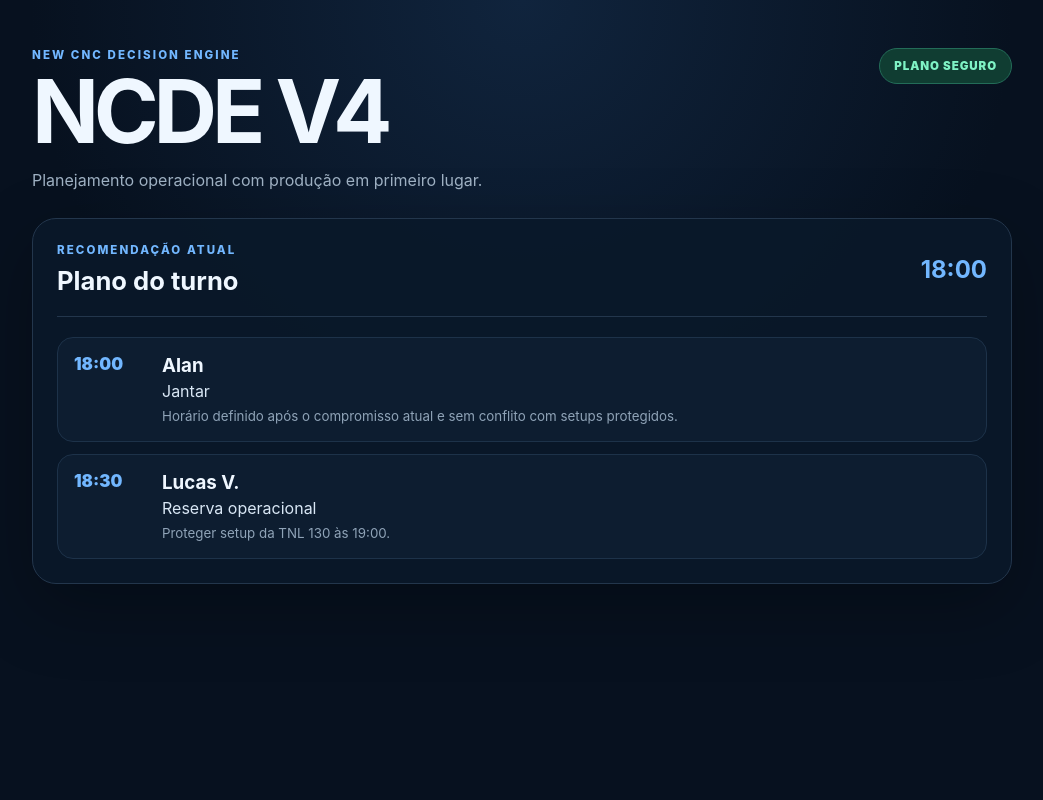
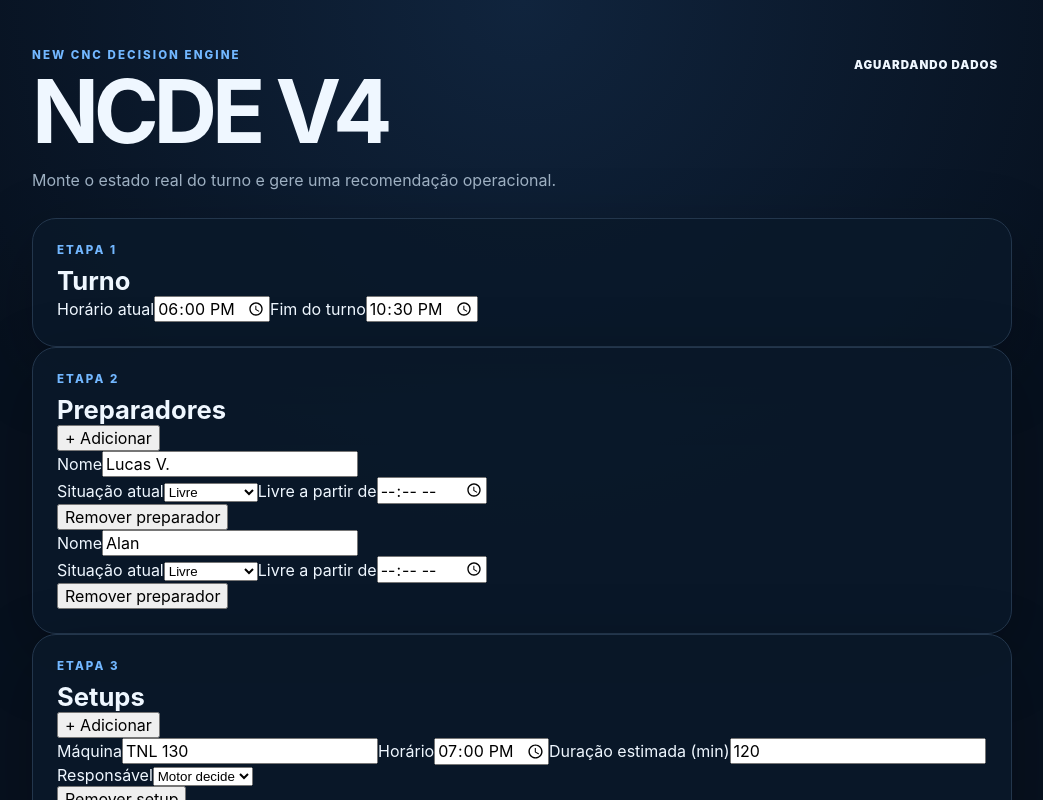
Before and after one commit to lucasvenancio0110/ncde-v4, a React (Vite) app: page / in a window 1280 px wide. Shown: the top 800 px of the page, without its empty margins (118-1161 px from the left). Built offline with nearby package versions, Linux system fonts and the light colour scheme.

Commit message:
feat: replace demo screen with editable shift planner

```diff
--- a/src/App.tsx
+++ b/src/App.tsx
@@ -1,22 +1,131 @@
-import { useMemo } from 'react';
+import { useMemo, useState } from 'react';
+import { validateFactoryState } from './core/draft';
 import { planShift } from './core/planner';
-import type { FactoryState } from './domain/types';
+import type { FactoryState, PlanningResult, PreparadorStatus } from './domain/types';
 import './styles.css';
 
-const demoState: FactoryState = {
+const initialState: FactoryState = {
   agora: '18:00',
   fimTurno: '22:30',
   preparadores: [
     { id: 'lucas', nome: 'Lucas V.', status: 'livre', jantarConcluido: false },
     { id: 'alan', nome: 'Alan', status: 'livre', jantarConcluido: false },
-    { id: 'gabriel', nome: 'Gabriel', status: 'ajuste', jantarConcluido: false },
   ],
-  setups: [{ id: 'setup-130', maquina: 'TNL 130', horario: '19:00', duracaoEstimadaMin: 120, prioridade: 'alta' }],
+  setups: [
+    {
+      id: 'setup-130',
+      maquina: 'TNL 130',
+      horario: '19:00',
+      duracaoEstimadaMin: 120,
+      prioridade: 'alta',
+    },
+  ],
 };
 
+const statuses: { value: PreparadorStatus; label: string }[] = [
+  { value: 'livre', label: 'Livre' },
+  { value: 'ajuste', label: 'Em ajuste' },
+  { value: 'setup', label: 'Em setup' },
+  { value: 'revezamento', label: 'Revezando' },
+  { value: 'jantar', label: 'No jantar' },
+  { value: 'reservado', label: 'Reservado' },
+  { value: 'indisponivel', label: 'Indisponível' },
+];
+
 export default function App() {
-  const result = useMemo(() => planShift(demoState), []);
-  const preparadores = new Map(demoState.preparadores.map((person) => [person.id, person]));
+  const [factory, setFactory] = useState<FactoryState>(initialState);
+  const [result, setResult] = useState<PlanningResult | null>(null);
+  const [formErrors, setFormErrors] = useState<string[]>([]);
+
+  const preparadores = useMemo(
+    () => new Map(factory.preparadores.map((person) => [person.id, person])),
+    [factory.preparadores],
+  );
+
+  function updatePreparador(id: string, field: 'nome' | 'status' | 'compromissoAte', value: string) {
+    setResult(null);
+    setFactory((current) => ({
+      ...current,
+      preparadores: current.preparadores.map((person) =>
+        person.id === id
+          ? {
+              ...person,
+              [field]: value || undefined,
+            }
+          : person,
+      ),
+    }));
+  }
+
+  function addPreparador() {
+    const id = `preparador-${Date.now()}`;
+    setResult(null);
+    setFactory((current) => ({
+      ...current,
+      preparadores: [
+        ...current.preparadores,
+        { id, nome: '', status: 'livre', jantarConcluido: false },
+      ],
+    }));
+  }
+
+  function removePreparador(id: string) {
+    setResult(null);
+    setFactory((current) => ({
+      ...current,
+      preparadores: current.preparadores.filter((person) => person.id !== id),
+      setups: current.setups.map((setup) =>
+        setup.responsavelId === id ? { ...setup, responsavelId: undefined } : setup,
+      ),
+    }));
+  }
+
+  function addSetup() {
+    const id = `setup-${Date.now()}`;
+    setResult(null);
+    setFactory((current) => ({
+      ...current,
+      setups: [
+        ...current.setups,
+        {
+          id,
+          maquina: '',
+          horario: current.agora,
+          duracaoEstimadaMin: 120,
+          prioridade: 'alta',
+        },
+      ],
+    }));
+  }
+
+  function updateSetup(id: string, field: string, value: string) {
+    setResult(null);
+    setFactory((current) => ({
+      ...current,
+      setups: current.setups.map((setup) => {
+        if (setup.id !== id) return setup;
+        if (field === 'duracaoEstimadaMin') {
+          return { ...setup, duracaoEstimadaMin: Number(value) };
+        }
+        return { ...setup, [field]: value || undefined };
+      }),
+    }));
+  }
+
+  function removeSetup(id: string) {
+    setResult(null);
+    setFactory((current) => ({ ...current, setups: current.setups.filter((setup) => setup.id !== id) }));
+  }
+
+  function generatePlan() {
+    const validation = validateFactoryState(factory);
+    setFormErrors(validation.errors);
+    if (!validation.valid) {
+      setResult(null);
+      return;
+    }
+    setResult(planShift(factory));
+  }
 
   return (
     <main className="shell">
@@ -24,23 +133,186 @@ export default function App() {
         <div>
           <p className="eyebrow">NEW CNC DECISION ENGINE</p>
           <h1>NCDE V4</h1>
-          <p className="subtitle">Planejamento operacional com produção em primeiro lugar.</p>
+          <p className="subtitle">Monte o estado real do turno e gere uma recomendação operacional.</p>
         </div>
-        <span className={`status ${result.valid ? 'ok' : 'risk'}`}>
-          {result.valid ? 'PLANO SEGURO' : 'AÇÃO NECESSÁRIA'}
+        <span className={`status ${result?.valid ? 'ok' : result ? 'risk' : 'idle'}`}>
+          {result ? (result.valid ? 'PLANO SEGURO' : 'AÇÃO NECESSÁRIA') : 'AGUARDANDO DADOS'}
         </span>
       </header>
 
-      <section className="panel">
+      <section className="workspace">
+        <div className="editor-column">
+          <section className="panel form-panel">
+            <div className="section-heading">
+              <div>
+                <p className="eyebrow">ETAPA 1</p>
+                <h2>Turno</h2>
+              </div>
+            </div>
+            <div className="form-grid two-columns">
+              <label>
+                Horário atual
+                <input
+                  type="time"
+                  value={factory.agora}
+                  onChange={(event) => {
+                    setResult(null);
+                    setFactory((current) => ({ ...current, agora: event.target.value }));
+                  }}
+                />
+              </label>
+              <label>
+                Fim do turno
+                <input
+                  type="time"
+                  value={factory.fimTurno}
+                  onChange={(event) => {
+                    setResult(null);
+                    setFactory((current) => ({ ...current, fimTurno: event.target.value }));
+                  }}
+                />
+              </label>
+            </div>
+          </section>
+
+          <section className="panel form-panel">
+            <div className="section-heading">
+              <div>
+                <p className="eyebrow">ETAPA 2</p>
+                <h2>Preparadores</h2>
+              </div>
+              <button className="secondary-button" type="button" onClick={addPreparador}>+ Adicionar</button>
+            </div>
+
+            <div className="editable-list">
+              {factory.preparadores.map((person) => (
+                <article className="editable-card" key={person.id}>
+                  <label>
+                    Nome
+                    <input
+                      value={person.nome}
+                      placeholder="Nome do preparador"
+                      onChange={(event) => updatePreparador(person.id, 'nome', event.target.value)}
+                    />
+                  </label>
+                  <div className="form-grid two-columns">
+                    <label>
+                      Situação atual
+                      <select
+                        value={person.status}
+                        onChange={(event) => updatePreparador(person.id, 'status', event.target.value)}
+                      >
+                        {statuses.map((status) => (
+                          <option key={status.value} value={status.value}>{status.label}</option>
+                        ))}
+                      </select>
+                    </label>
+                    <label>
+                      Livre a partir de
+                      <input
+                        type="time"
+                        value={person.compromissoAte ?? ''}
+                        onChange={(event) => updatePreparador(person.id, 'compromissoAte', event.target.value)}
+                      />
+                    </label>
+                  </div>
+                  <button className="danger-button" type="button" onClick={() => removePreparador(person.id)}>
+                    Remover preparador
+                  </button>
+                </article>
+              ))}
+            </div>
+          </section>
+
+          <section className="panel form-panel">
+            <div className="section-heading">
+              <div>
+                <p className="eyebrow">ETAPA 3</p>
+                <h2>Setups</h2>
+              </div>
+              <button className="secondary-button" type="button" onClick={addSetup}>+ Adicionar</button>
+            </div>
+
+            <div className="editable-list">
+              {factory.setups.length === 0 && <p className="empty-state">Nenhum setup informado.</p>}
+              {factory.setups.map((setup) => (
+                <article className="editable-card" key={setup.id}>
+                  <div className="form-grid two-columns">
+                    <label>
+                      Máquina
+                      <input
+                        value={setup.maquina}
+                        placeholder="Ex.: TNL 130"
+                        onChange={(event) => updateSetup(setup.id, 'maquina', event.target.value)}
+                      />
+                    </label>
+                    <label>
+                      Horário
+                      <input
+                        type="time"
+                        value={setup.horario}
+                        onChange={(event) => updateSetup(setup.id, 'horario', event.target.value)}
+                      />
+                    </label>
+                    <label>
+                      Duração estimada (min)
+                      <input
+                        type="number"
+                        min="1"
+                        value={setup.duracaoEstimadaMin}
+                        onChange={(event) => updateSetup(setup.id, 'duracaoEstimadaMin', event.target.value)}
+                      />
+                    </label>
+                    <label>
+                      Responsável
+                      <select
+                        value={setup.responsavelId ?? ''}
+                        onChange={(event) => updateSetup(setup.id, 'responsavelId', event.target.value)}
+                      >
+                        <option value="">Motor decide</option>
+                        {factory.preparadores.map((person) => (
+                          <option key={person.id} value={person.id}>{person.nome || 'Sem nome'}</option>
+                        ))}
+                      </select>
+                    </label>
+                  </div>
+                  <button className="danger-button" type="button" onClick={() => removeSetup(setup.id)}>
+                    Remover setup
+                  </button>
+                </article>
+              ))}
+            </div>
+          </section>
+
+          {formErrors.length > 0 && (
+            <div className="warnings">
+              {formErrors.map((error) => <p key={error}>{error}</p>)}
+            </div>
+          )}
+
+          <button className="primary-button" type="button" onClick={generatePlan}>GERAR PLANO</button>
+        </div>
+
+        <section className="panel result-panel">
           <div className="panel-heading">
             <div>
               <p className="eyebrow">RECOMENDAÇÃO ATUAL</p>
               <h2>Plano do turno</h2>
             </div>
-          <strong>{demoState.agora}</strong>
+            <strong>{factory.agora}</strong>
           </div>
 
+          {!result && (
+            <div className="result-placeholder">
+              <strong>O motor ainda não foi executado.</strong>
+              <p>Preencha o estado do turno e toque em “Gerar plano”.</p>
+            </div>
+          )}
+
+          {result && (
+            <>
               <div className="timeline">
+                {result.actions.length === 0 && <p className="empty-state">Nenhuma ação necessária neste momento.</p>}
                 {result.actions.map((action, index) => (
                   <article className="action" key={`${action.preparadorId}-${action.tipo}-${index}`}>
                     <time>{action.horario}</time>
@@ -48,6 +320,7 @@ export default function App() {
                       <h3>{preparadores.get(action.preparadorId)?.nome}</h3>
                       <p>{action.tipo === 'jantar' ? 'Jantar' : 'Reserva operacional'}</p>
                       <small>{action.motivo}</small>
+                      {action.fim && <span className="action-end">Até {action.fim}</span>}
                     </div>
                   </article>
                 ))}
@@ -58,6 +331,9 @@ export default function App() {
                   {result.warnings.map((warning) => <p key={warning}>{warning}</p>)}
                 </div>
               )}
+            </>
+          )}
+        </section>
       </section>
     </main>
   );
```
Lines whose indentation alone changed are shown as unchanged.
